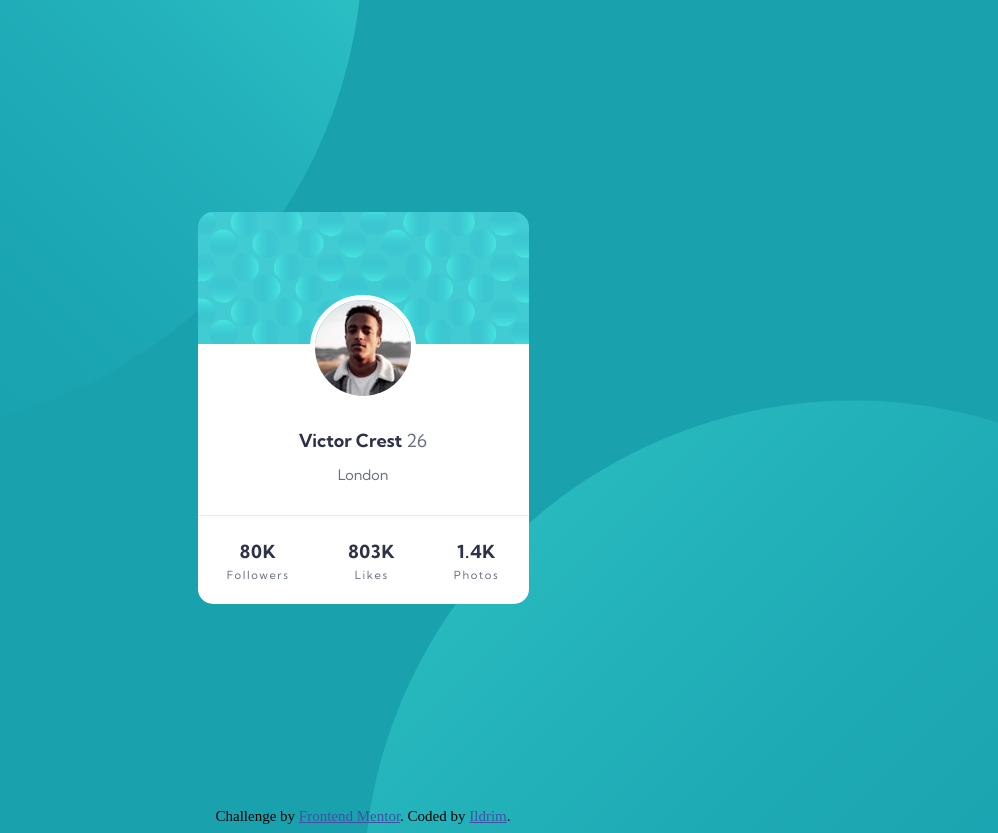
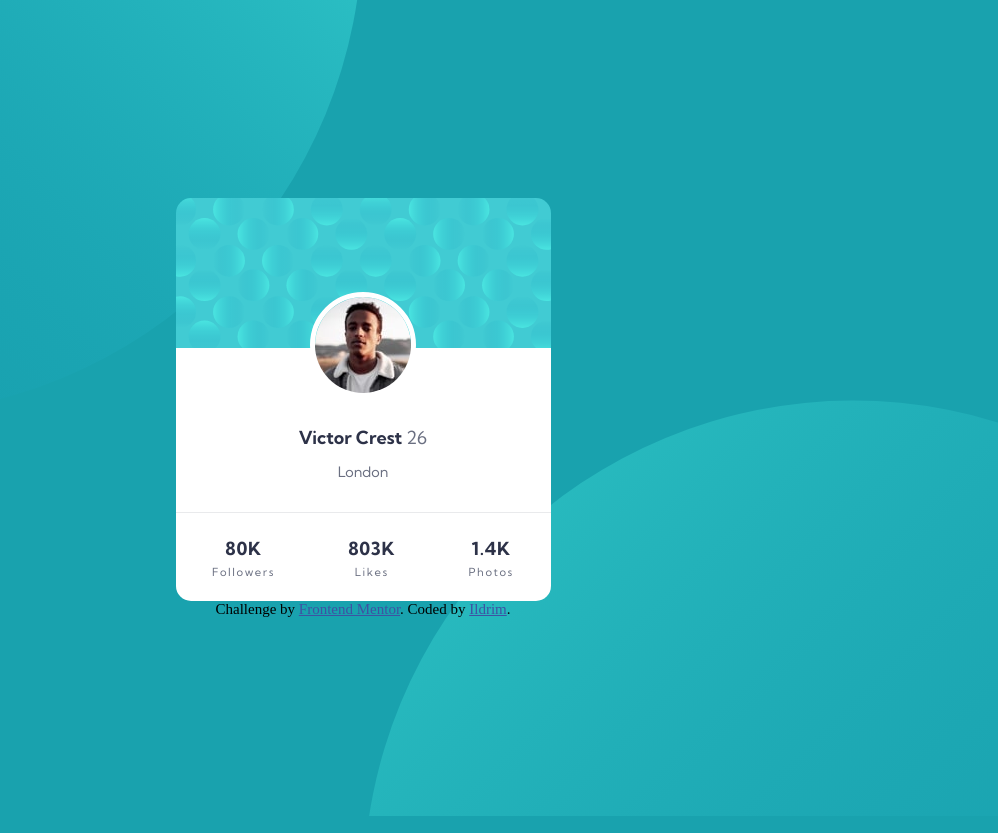
Before and after one commit to Ildrim/4-Frontend-mentor--Profile-card, a plain HTML site: page index.html in a window 1280 px wide. Shown: the whole page, without its empty margins (277-1275 px from the left). Drawn offline with Linux system fonts and the light colour scheme.

Commit message:
body - flex fix

```diff
--- a/styles.css
+++ b/styles.css
@@ -11,14 +11,16 @@ body {
   background-image: url("images/bg-pattern-top.svg"), url("images/bg-pattern-bottom.svg");
   background-position: right 50vw bottom 50vh, left 50vw top 50vh;
   background-repeat: no-repeat, no-repeat;
-}
 
-main{
   display: flex;
   flex-direction: column;
   justify-content: center;
   align-items: center;
-  height: 100vh;
+  min-height: 100vh;
+}
+
+main {
+  display: contents;
 }
 
 .card-container {
@@ -29,7 +31,7 @@ main{
   background-color: hsl(0, 0%, 100%);
 
   width:100%;
-  max-width: 331px;
+  max-width: 375px;
 
 
   text-align: center;
@@ -111,4 +113,4 @@ li span:nth-of-type(2) {
 }
 .attribution a {
    color: hsl(228, 45%, 44%);
- }
+}
```
Also changed, not shown: index.html (+1 -0 lines).
